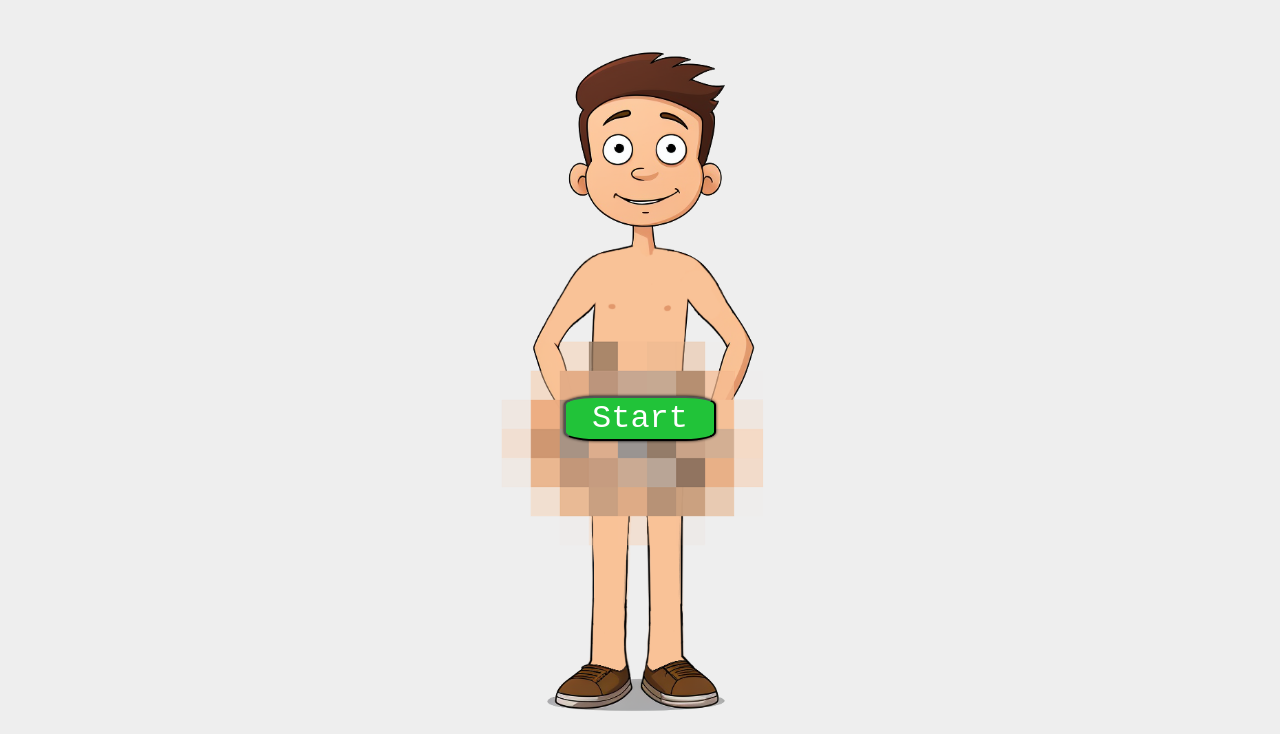
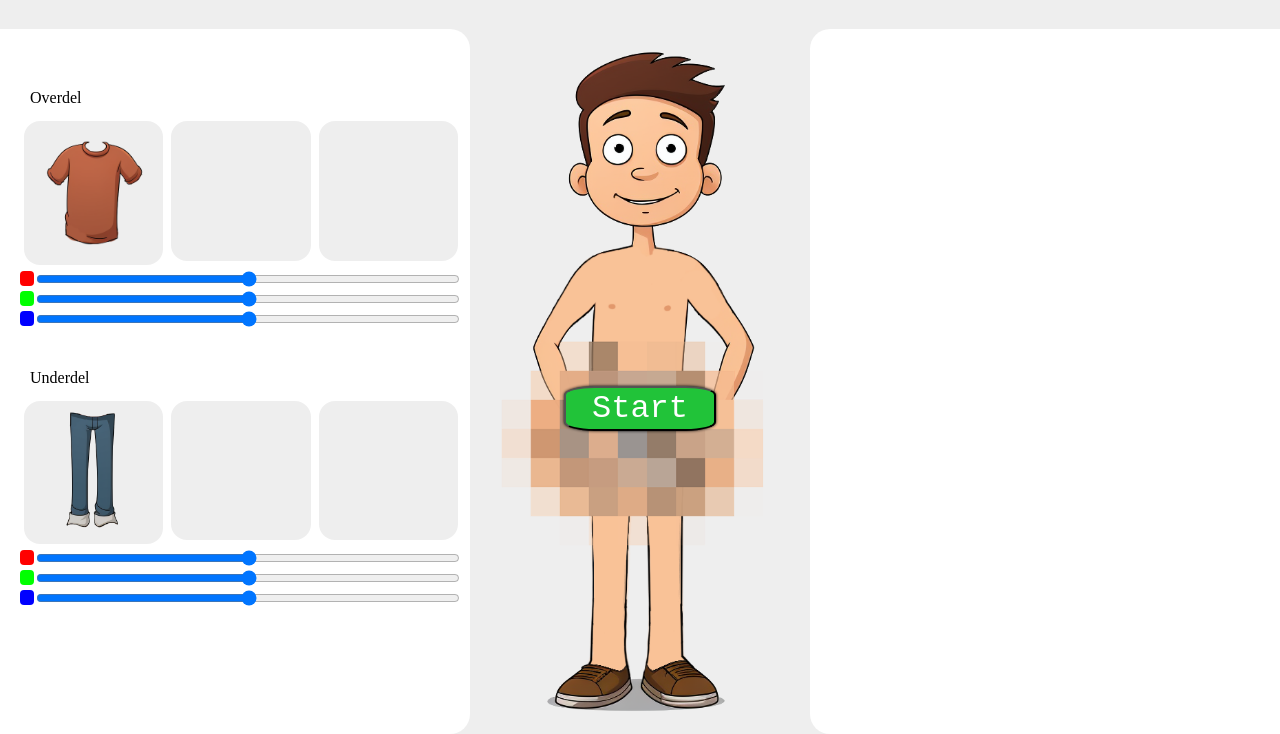
Before and after one commit to KarlBager/outfit-skaberen, a plain HTML site: page index.html in a window 1280 px wide. Shown: the part 89-823 px from the top of the page. Drawn offline with Linux system fonts and the light colour scheme; a web font is replaced by a local one.

Commit message:
knapper virker, tøj-img'er er positioneret rigtigt

```diff
--- a/index.html
+++ b/index.html
@@ -3,7 +3,7 @@
 <head>
     <link rel="stylesheet" href="https://use.typekit.net/tlt2jry.css">
     <link rel="stylesheet" href="style.css">
-    <script src="script.js"></script>
+    <script src="script.js" defer></script>
     <meta charset="UTF-8">
     <meta name="viewport" content="width=device-width, initial-scale=1.0">
     <title>Outfitskaberen</title>
@@ -19,7 +19,69 @@
         <div class="game-container">
 
             <div class="game-container control-container flex1">
+
+
+                <div class="control-container-grid">
+                    <div id="shirt-label" class="control-buttons-label">
+                        <h3>Overdel</h3>
+                    </div>
+
+                    <div onclick="chooseClothing(1,'shirt')" id="shirt-button1" class="control-buttons">
+                        <img src="assets/clothing-shirt-01-thumb.png" alt="">
+                    </div>
+
+                    <div onclick="chooseClothing(2,'shirt')" id="shirt-button2" class="control-buttons">
+                    </div>
+
+                    <div onclick="chooseClothing(3,'shirt')" id="shirt-button3" class="control-buttons">
+                    </div>
+
+
+                    <div id="shirt-r-container" class="control-slider-containers">
+                        <div class="slider-color-labels slider-color-label-r"></div>
+                        <input class="control-sliders" id="shirt-r" type="range" min="0" max="255" value="128"></input>
+                    </div>
+                    <div id="shirt-g-container" class="control-slider-containers">
+                        <div class="slider-color-labels slider-color-label-g"></div>
+                        <input class="control-sliders" id="shirt-g" type="range" min="0" max="255" value="128"></input>
+                    </div>
+                    <div id="shirt-b-container" class="control-slider-containers">
+                        <div class="slider-color-labels slider-color-label-b"></div>
+                        <input class="control-sliders" id="shirt-b" type="range" min="0" max="255" value="128"></input>
+                    </div>
+
+
+
+                    <div id="pants-label" class="control-buttons-label">
+                        <h3>Underdel</h3>
+                    </div>
+
+                    <div onclick="chooseClothing(1,'pants')" id="pants-button1" class="control-buttons">
+                        <img src="assets/clothing-pants-01-thumb.png" alt="">
+                    </div>
+
+                    <div onclick="chooseClothing(2,'pants')" id="pants-button2" class="control-buttons">
+                    </div>
+
+                    <div onclick="chooseClothing(3,'pants')" id="pants-button3" class="control-buttons">
+                    </div>
+
+                    <div id="pants-r-container" class="control-slider-containers">
+                        <div class="slider-color-labels slider-color-label-r"></div>
+                        <input class="control-sliders" id="pants-r" type="range" min="0" max="255" value="128"></input>
+                    </div>
+                    <div id="pants-g-container" class="control-slider-containers">
+                        <div class="slider-color-labels slider-color-label-g"></div>
+                        <input class="control-sliders" id="pants-g" type="range" min="0" max="255" value="128"></input>
+                    </div>
+                    <div id="pants-b-container" class="control-slider-containers">
+                        <div class="slider-color-labels slider-color-label-b"></div>
+                        <input class="control-sliders" id="pants-b" type="range" min="0" max="255" value="128"></input>
+                    </div>
+
+                </div>
             </div>
+
 
             <div class="game-container flex2">
                 <div id="doll-container">
--- a/script.js
+++ b/script.js
@@ -11,3 +11,26 @@ function startGame(){
     startButton = document.getElementById('start-button');
     startButton.style.display = "none";
 }
+
+
+function chooseClothing(choice, type){
+    console.log(choice);
+    console.log(type);
+
+    //Highlight valgte knap og unhighlight den gamle
+    for(var i=1; i<4; i++){
+        if(choice==i){
+            let chosenButtonId = type + "-button" + choice;
+            console.log(chosenButtonId);
+            chosenButton = document.getElementById(chosenButtonId);
+            console.log(chosenButton);
+            chosenButton.style.backgroundColor = "#BBBBBB";
+        } else{
+            let unchosenButtonId = type + "-button" + i;
+            console.log(unchosenButtonId);
+            unchosenButton = document.getElementById(unchosenButtonId);
+            console.log(unchosenButton);
+            unchosenButton.style.backgroundColor = "#EEEEEE";
+        }
+    }
+}
--- a/style.css
+++ b/style.css
@@ -24,7 +24,7 @@ body{
 }
 #start-button{
     position: absolute;
-    bottom: 270px;
+    bottom: 280px;
     font-size: 2em;
     font-family: "anonymous-pro", monospace;
     font-weight: 100;
@@ -40,8 +40,89 @@ body{
     transition: background-color 0.2s;
 }
 .control-container{
-    display: none;
+    /* display: none; */
+    padding: 20px;
     background-color: white;
     width: 100%;
-    border-radius: 40px;
 }
+.control-container-grid{
+    display: grid;
+    grid-template-columns: 1fr 1fr 1fr;
+    width: 100%;
+    margin: 0 0 auto;
+}
+
+.flex1{border-top-right-radius: 20px; border-bottom-right-radius: 20px;}
+.flex3{border-top-left-radius: 20px; border-bottom-left-radius: 20px;}
+
+.control-buttons{
+    box-sizing: border-box;
+    border: white solid 4px;
+    background-color: #EEEEEE;
+    width: 100%;
+    aspect-ratio: 1/1;
+    border-radius: 20px;
+    cursor: pointer;
+}
+.control-buttons img{
+    width: 100%;
+}
+
+
+
+.control-buttons:hover{
+    background-color: #BBBBBB;
+    transition: 0.2s;
+}
+
+#shirt-label{grid-column: 1/4; grid-row: 1}
+#shirt-button1{grid-column: 1; grid-row: 2;}
+#shirt-button2{grid-column: 2; grid-row: 2;}
+#shirt-button3{grid-column: 3; grid-row: 2;}
+
+#pants-label{grid-column: 1/4; grid-row: 6}
+#pants-button1{grid-column: 1; grid-row: 7;}
+#pants-button2{grid-column: 2; grid-row: 7;}
+#pants-button3{grid-column: 3; grid-row: 7;}
+
+.control-buttons-label h3{
+    margin: 40px 10px 10px;
+    font-size: 1em;
+    font-weight: 500;
+}
+
+#shirt-r-container{grid-column: 1/4; grid-row: 3}
+#shirt-g-container{grid-column: 1/4; grid-row: 4}
+#shirt-b-container{grid-column: 1/4; grid-row: 5}
+
+#pants-r-container{grid-column: 1/4; grid-row: 8}
+#pants-g-container{grid-column: 1/4; grid-row: 9}
+#pants-b-container{grid-column: 1/4; grid-row: 10}
+
+
+.control-sliders{
+    width: 100%
+}
+
+.control-slider-containers{
+    display: flex;
+    align-items: center;
+}
+
+.slider-color-labels{
+    display: inline;
+    width: 15px;
+    height: 15px;
+    vertical-align: middle;
+    border-radius: 4px;
+}
+
+.slider-color-label-r{
+    background-color: red;
+}
+.slider-color-label-g{
+    background-color: lime;
+}
+.slider-color-label-b{
+    background-color: blue;
+}
```
Also changed, not shown: assets/clothing-pants-01-thumb.png (added), assets/clothing-shirt-01-thumb.png (added), assets/clothing-shirt-01.png, 3 other files.
